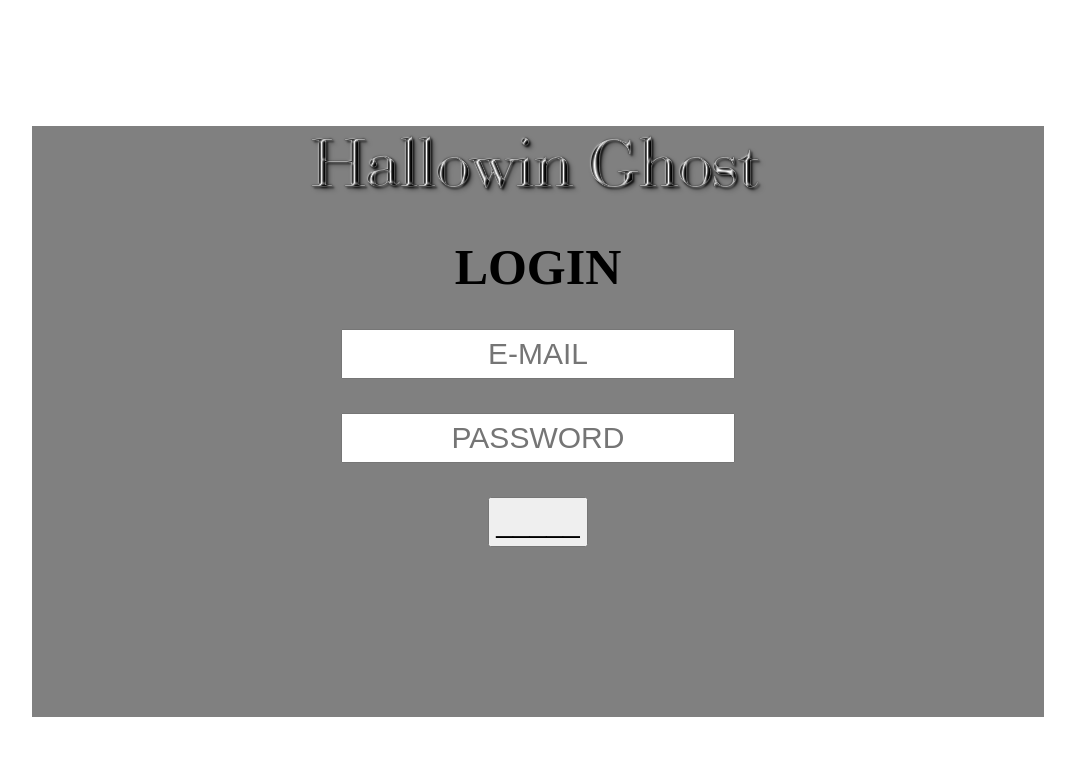
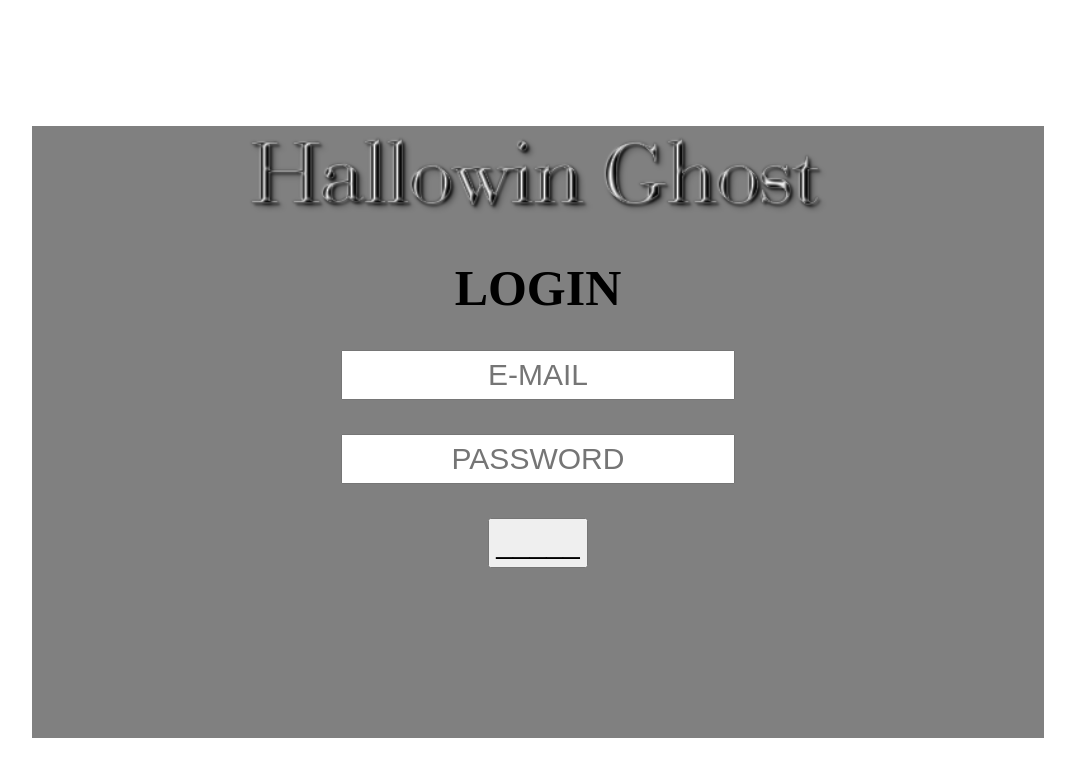
Before and after one commit to TsugawaNaoki0/login_database, a PHP site: page /index.php in a window 1280 px wide. Shown: the top 777 px of the page, without its empty margins (102-1177 px from the left). Run offline with PHP 8.4, Linux system fonts and the light colour scheme.

Commit message:
Add files via upload

```diff
--- a/home.css
+++ b/home.css
@@ -8,7 +8,9 @@
 
 }
 
-
+img{
+  width: 600px;
+}
 
 p{
   font-size: 30px;
```
